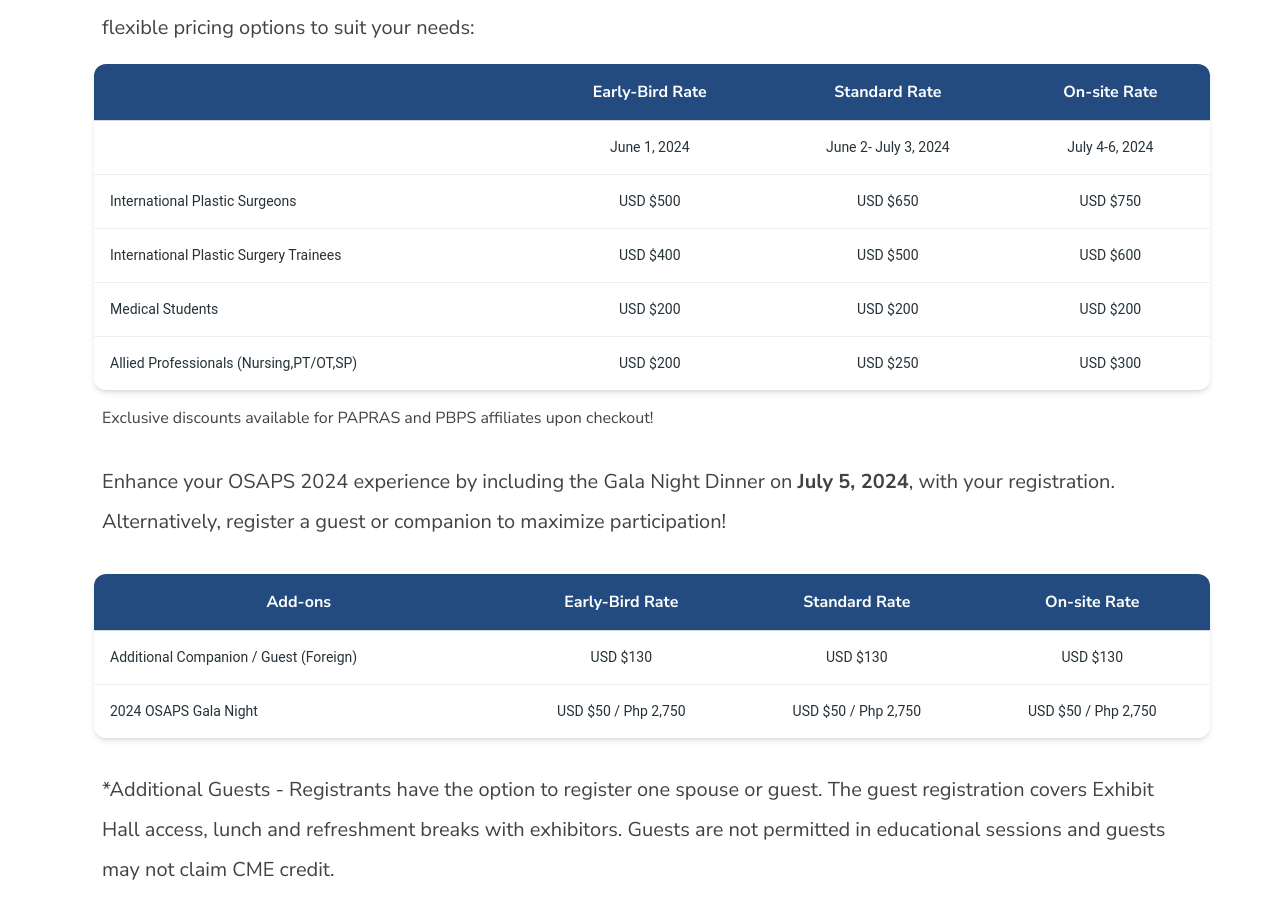
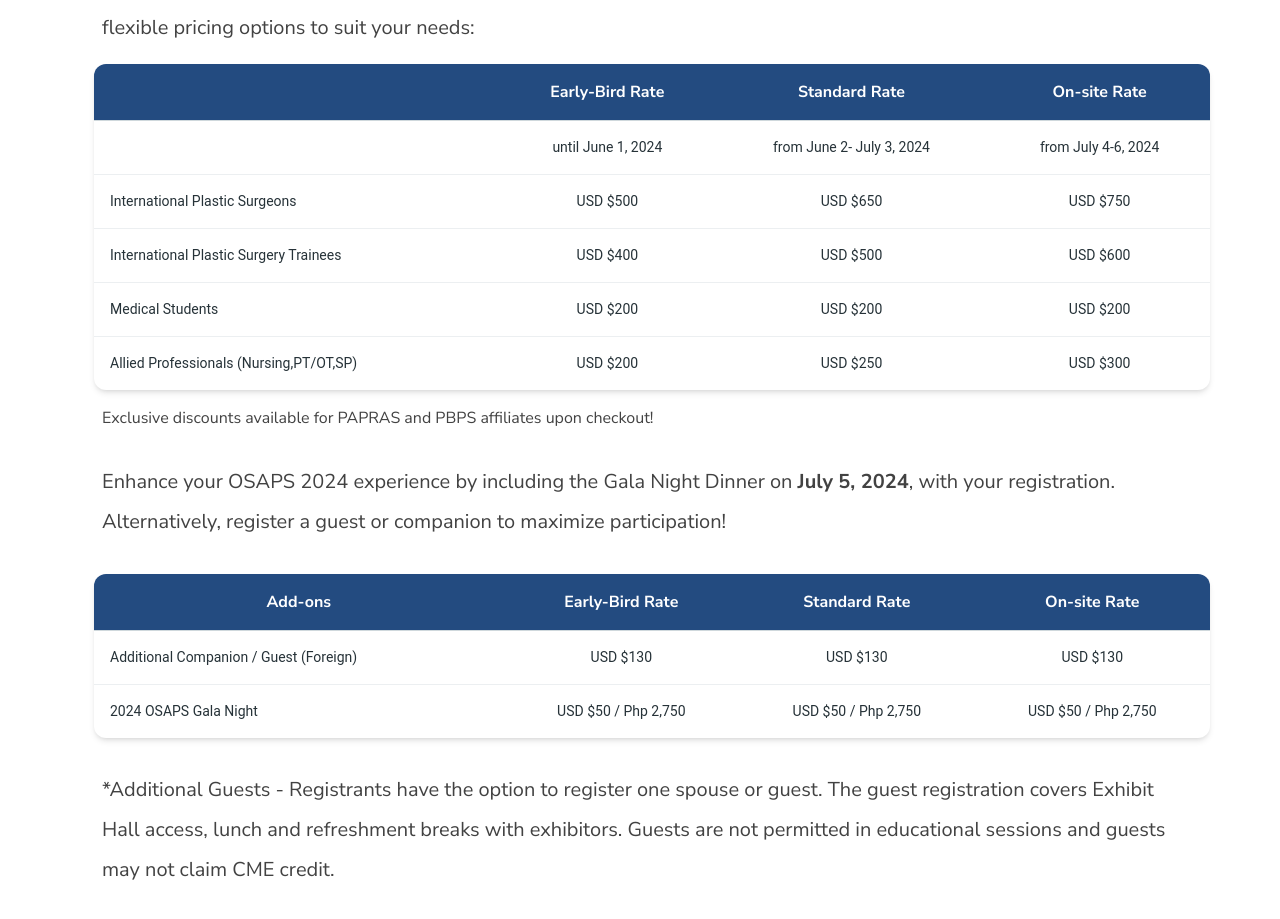
Before and after one commit to boggslabayen/osaps-2024-full, a Next.js app: page /register in a window 1280 px wide. Shown: the part 781-1700 px from the top of the page. Built offline with nearby package versions, Linux system fonts and the light colour scheme.

Commit message:
fixed pricing table

```diff
--- a/app/ui/components/pricingtable.tsx
+++ b/app/ui/components/pricingtable.tsx
@@ -5,9 +5,9 @@
 const TABLE_ROWS = [
   {
     type: "",
-    ebrate: "June 1, 2024",
-    srate: "June 2- July 3, 2024",
-    osrate: "July 4-6, 2024"
+    ebrate: "until June 1, 2024",
+    srate: "from June 2- July 3, 2024",
+    osrate: "from July 4-6, 2024"
   },
   {
     type: "International Plastic Surgeons",
```
